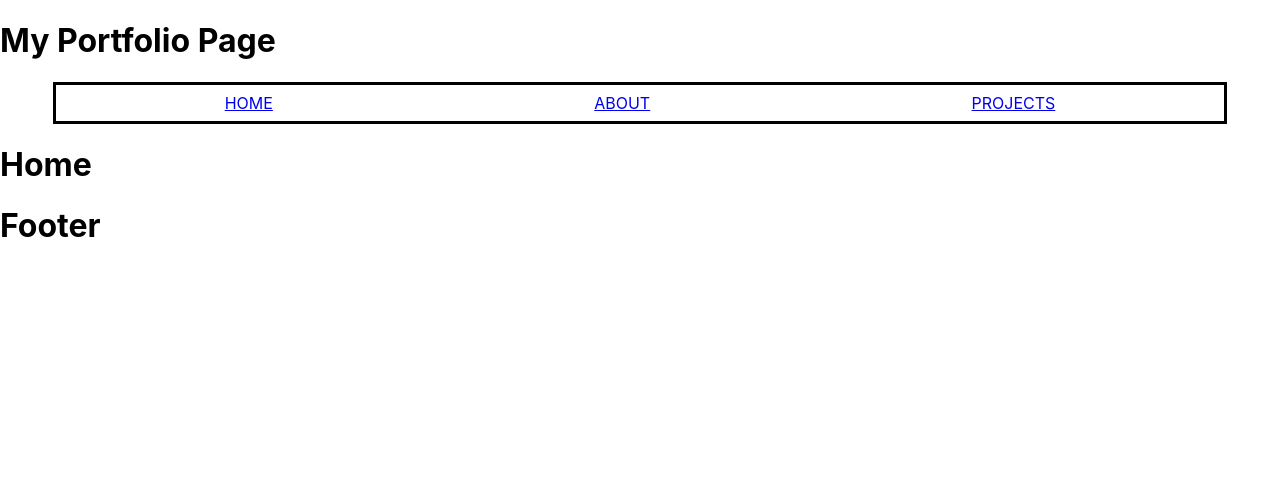
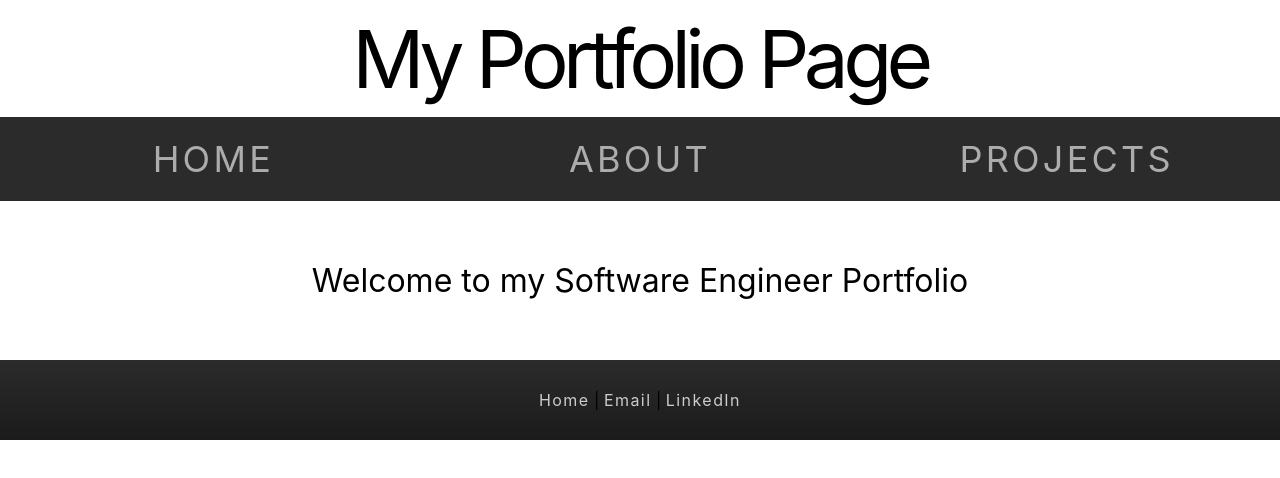
Before and after one commit to Camacho-A/portfolio-frontend, a React (Create React App) app: page / in a window 1280 px wide. Shown: the top 478 px of the page. Built offline with nearby package versions, Linux system fonts and the light colour scheme.

Commit message:
style added

```diff
--- a/src/components/Footer.js
+++ b/src/components/Footer.js
@@ -1,5 +1,9 @@
 function Footer(props) {
-	return <h1>Footer</h1>
+	return (
+		<div class="footer">
+			<a href="/">Home</a> | <a href="/">Email</a> | <a href="/">LinkedIn</a>
+		</div>
+	)
 }
 
 export default Footer
--- a/src/components/Header.js
+++ b/src/components/Header.js
@@ -14,7 +14,7 @@ function Header(props) {
 	return (
 		<header>
 			<h1>My Portfolio Page</h1>
-			<nav style={navStyle}>
+			<nav className="nav">
 				<Link to="/">
 					<div>HOME</div>
 				</Link>
--- a/src/index.css
+++ b/src/index.css
@@ -11,3 +11,147 @@ code {
   font-family: source-code-pro, Menlo, Monaco, Consolas, 'Courier New',
     monospace;
 }
+
+h1 {
+  color: white;
+  font-size: 5em;
+  font-weight: normal;
+  padding: 10px;
+  margin: auto;
+  letter-spacing: -0.07em;
+  text-align: center;
+  color: black;
+}
+
+h2 {
+  font-weight: normal;
+  font-size: 2em;
+}
+
+h3 {
+  font-weight: normal;
+}
+
+.nav, .nav a {
+  display: flex;
+  justify-content: space-around;
+  width: 100%;
+  background-color: rgb(43, 43, 43);
+  font-size: 1.5em;
+  text-decoration: none;
+  color: rgb(172, 172, 172);
+  margin: 0;
+}
+
+.nav a {
+  padding: 20px;
+}
+
+.nav a:hover {
+  background-color: rgb(220, 219, 219);
+  color:rgb(122, 122, 122);
+  transition: ease-in-out all .4s;
+  -moz-transition: ease-in-out all .4s;
+  -webkit-transition: ease-in-out all .4s;
+}
+
+div {
+  margin: auto;
+  text-align: center;
+}
+
+a {
+
+  text-decoration: none;
+  color: rgb(204, 204, 204);
+  letter-spacing: 0.09em;
+}
+
+a:hover {
+  color:rgb(122, 122, 122);
+
+}
+
+a button {
+  margin: auto;
+
+}
+
+button{
+  display: block;
+  border: none;
+  background: none;
+  letter-spacing: 2px;
+  padding: 5px ;
+  cursor: pointer;
+  font-size: 1.2em;
+
+  align-self: center;
+  background-color: #fff;
+  background-image: none;
+  background-position: 0 90%;
+  background-repeat: repeat no-repeat;
+  background-size: 4px 3px;
+  border-radius: 15px 225px 255px 15px 15px 255px 225px 15px;
+  border-style: solid;
+  border-width: 2px;
+  box-shadow: rgba(0, 0, 0, .2) 15px 28px 25px -18px;
+  box-sizing: border-box;
+  color: #41403e;
+  cursor: pointer;
+  display: flex;
+  justify-content: center;
+  font-family: Neucha, sans-serif;
+  font-size: 2rem;
+  line-height: 23px;
+  outline: none;
+  padding: .50rem;
+  text-decoration: none;
+  transition: all 235ms ease-in-out;
+  border-bottom-left-radius: 15px 255px;
+  border-bottom-right-radius: 225px 15px;
+  border-top-left-radius: 255px 15px;
+  border-top-right-radius: 15px 225px;
+  margin: 50px;
+    touch-action: manipulation;
+
+}
+
+button:hover {
+  box-shadow: rgba(0, 0, 0, .3) 2px 8px 8px -5px;
+  transform: translate3d(0, 2px, 0);
+  background-color: #000000;
+  color: white;
+}
+
+.button:focus {
+  box-shadow: rgba(0, 0, 0, .3) 2px 8px 4px -6px;
+}
+
+.about {
+  padding: 100px;
+  font-size: 20px;
+}
+
+.main {
+  margin: 50px;
+  font-size: 2em;
+  padding: 10px;
+}
+
+.name {
+  margin-top: 50px;
+}
+
+
+.footer {
+  background-image: linear-gradient(rgb(43, 43, 43), rgb(27, 27, 27));
+  width: 100%;
+  padding-top: 30px;
+  padding-bottom: 30px;
+  margin-top: 50px;
+}
+
+img {
+  width: 80%;
+}
--- a/src/pages/About.js
+++ b/src/pages/About.js
@@ -4,7 +4,7 @@ function About(props) {
 	const about = useLoaderData()
 
 	return (
-		<div>
+		<div className="about">
 			<h2>{about.name}</h2>
 			<h3>{about.email}</h3>
 			<p>{about.bio}</p>
--- a/src/pages/Home.js
+++ b/src/pages/Home.js
@@ -1,5 +1,10 @@
 function Home(props) {
-	return <h1>Home</h1>
+	return (
+		<div className="main">
+			Welcome to my Software Engineer Portfolio
+		</div>
+	)
+
 }
 
 export default Home
--- a/src/pages/Projects.js
+++ b/src/pages/Projects.js
@@ -4,14 +4,16 @@ function Projects(props) {
 	const projects = useLoaderData()
 
 	return projects.map((project) => (
-		<div>
-			<h1>{project.name}</h1>
-            <img src={ project.image } alt={project.name} />
+		<div className="project">
+			<div className="name">
+				<h1>{project.name}</h1>
+			</div>
+			<img src={project.image} alt={project.name} />
 			<a href={project.git}>
-				<button>Github</button>
+				<button>Github Repo</button>
 			</a>
 			<a href={project.live}>
-				<button>live site</button>
+				<button>Visit Site</button>
 			</a>
 		</div>
 	))
```
